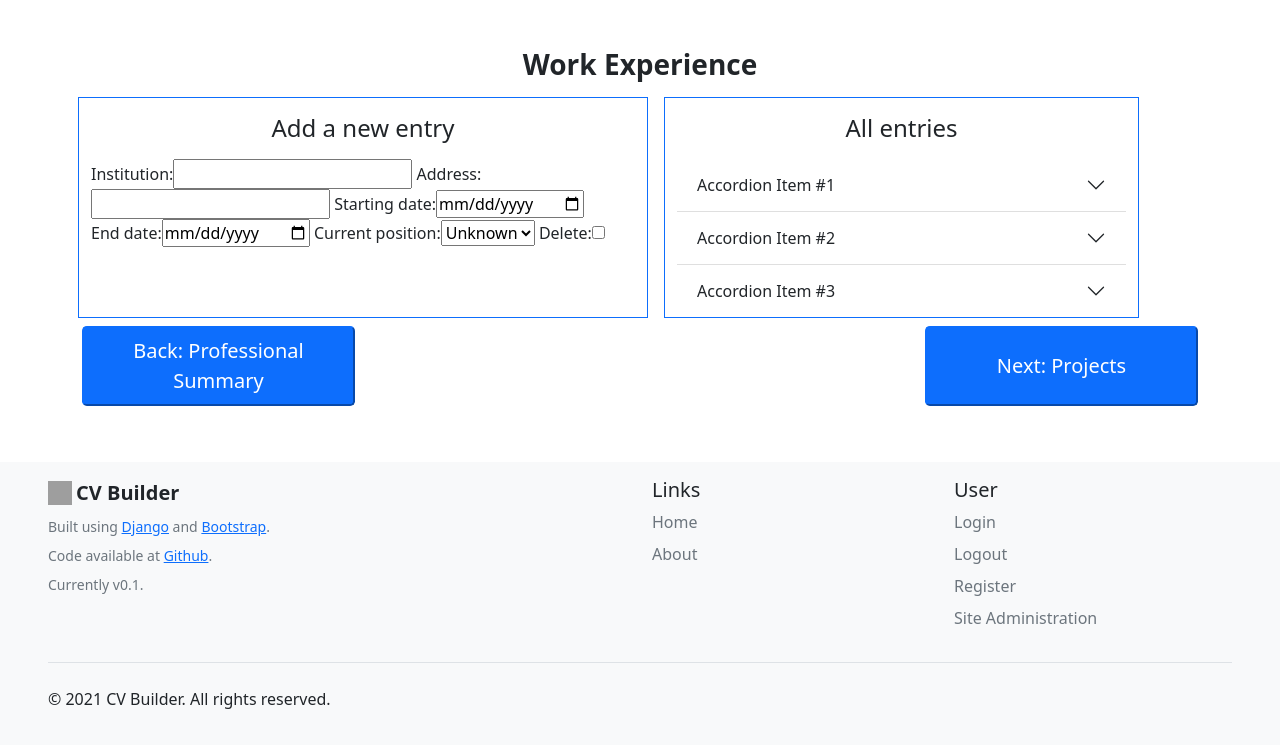
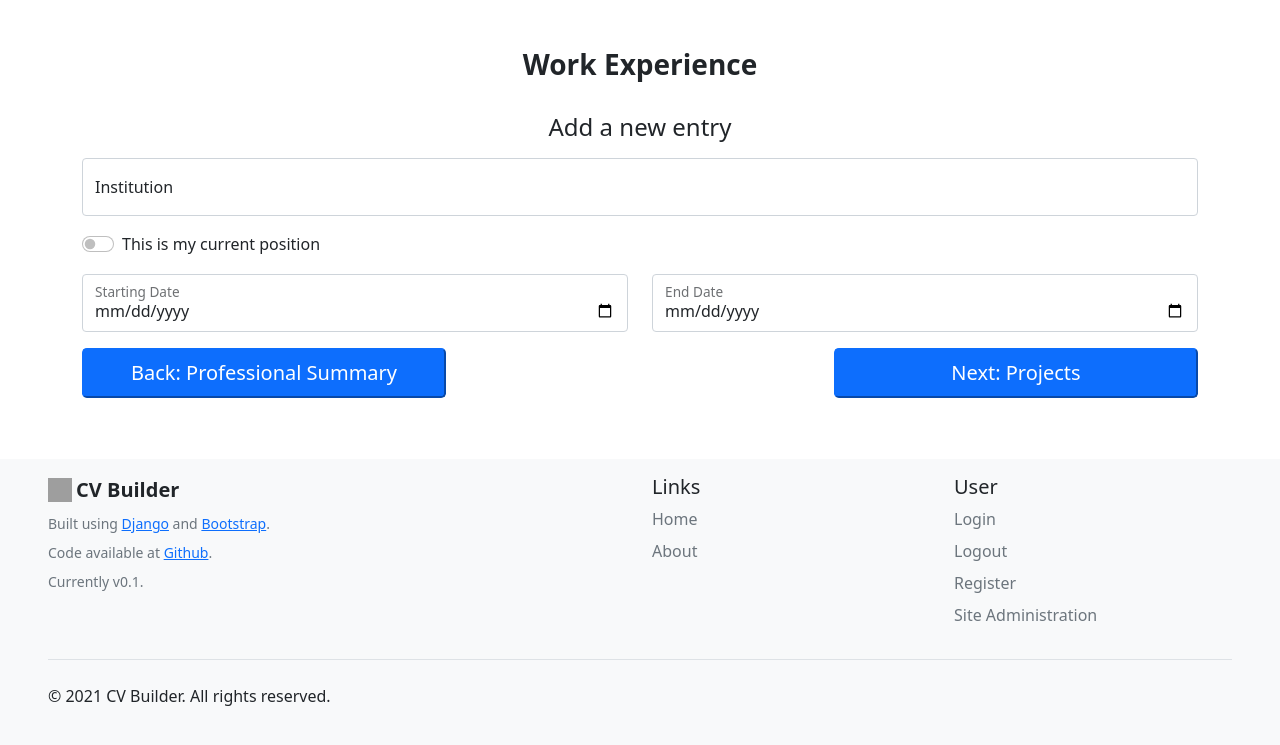
Before and after one commit to ahmdhjj92/cv-builder, a Django app: page /user/work/ in a window 1280 px wide. Shown: the part 58-803 px from the top of the page. After the commit the page ends 764 px from the top, so only its background shows below. Run offline with Django 3.2, Linux system fonts and the light colour scheme; the visitor is signed in with stand-in values (Sample User, id 1); grey boxes are pictures that could not be loaded.

Commit message:
style and add script to improve work and summary form

```diff
--- a/cv_builder/cv_builder_app/templates/cv_builder_app/layout.html
+++ b/cv_builder/cv_builder_app/templates/cv_builder_app/layout.html
@@ -84,5 +84,18 @@
       </div>
     </footer>
     <script src="https://cdn.jsdelivr.net/npm/bootstrap@5.1.0/dist/js/bootstrap.bundle.min.js" integrity="sha384-U1DAWAznBHeqEIlVSCgzq+c9gqGAJn5c/t99JyeKa9xxaYpSvHU5awsuZVVFIhvj" crossorigin="anonymous"></script>
+    <script>
+      var checkbox = document.getElementById('flexSwitchCheckDefault1');
+      if(checkbox){
+          checkbox.addEventListener('change', e => {
+            if(e.target.checked){
+              document.getElementById('enddatecheck').setAttribute('hidden',true)
+            }
+            if(!e.target.checked){
+              document.getElementById('enddatecheck').removeAttribute('hidden')
+            }
+          })
+      };
+  </script>
   </body>
 </html>
--- a/cv_builder/users/templates/users/summary.html
+++ b/cv_builder/users/templates/users/summary.html
@@ -15,11 +15,11 @@
             <div class="row">
                 <div class="col-12 col-md-6">
                     <a href="{% url 'users:header' %}">
-                        <button class="col-12 col-xl-6 col-md-8 my-2 btn-lg btn-primary" type="button">Back: Header Section</button>
+                        <button class="col-12 col-xl-8 col-md-8 my-2 btn-lg btn-primary" type="button">Back: Header Section</button>
                     </a>
                 </div>
                 <div class="col-12 col-md-6 d-flex justify-content-end">
-                    <button class="col-12 col-xl-6 col-md-8 my-2 btn-lg btn-primary" type="submit">Next: Work Experience</button>
+                    <button class="col-12 col-xl-8 col-md-8 my-2 btn-lg btn-primary" type="submit">Next: Work Experience</button>
                 </div>
             </div>
         </form>
--- a/cv_builder/users/templates/users/work.html
+++ b/cv_builder/users/templates/users/work.html
@@ -8,58 +8,53 @@
     <form method="post">
     <h1 class="h3 mb-3 fw-bold text-center">Work Experience</h1>
     <div class="row">
-        <div class="mx-2 col-lg-6 col-12 border border-primary">
+        <div class="col-12">
             <h1 class="h4 my-3 text-center">Add a new entry</h1>
                 {{ formset.management_form }}
                 {% for form in formset %}
                     {% csrf_token %}
-                    {{form}}
-                {% endfor %}
-        </div>
-        <div class="mx-2 col-lg-5 col-12 border border-primary">
-            <h1 class="h4 my-3 text-center">All entries</h1>
-            <div class="accordion accordion-flush" id="accordionFlushExample">
-                <div class="accordion-item">
-                  <h2 class="accordion-header" id="flush-headingOne">
-                    <button class="accordion-button collapsed" type="button" data-bs-toggle="collapse" data-bs-target="#flush-collapseOne" aria-expanded="false" aria-controls="flush-collapseOne">
-                      Accordion Item #1
-                    </button>
-                  </h2>
-                  <div id="flush-collapseOne" class="accordion-collapse collapse" aria-labelledby="flush-headingOne" data-bs-parent="#accordionFlushExample">
-                    <div class="accordion-body">Placeholder content for this accordion, which is intended to demonstrate the <code>.accordion-flush</code> class. This is the first item's accordion body.</div>
+                    <div class="row">
+                        <div class="col-12">
+                            <div class="form-floating">
+                                <input type="text" name="institution" class="form-control" id="floatingInput" placeholder="Institution">
+                                <strong class="text-danger">{{form.institution.errors}}</strong>
+                                <label for="floatingInput">Institution</label>
                             </div>
                         </div>
-                <div class="accordion-item">
-                  <h2 class="accordion-header" id="flush-headingTwo">
-                    <button class="accordion-button collapsed" type="button" data-bs-toggle="collapse" data-bs-target="#flush-collapseTwo" aria-expanded="false" aria-controls="flush-collapseTwo">
-                      Accordion Item #2
-                    </button>
-                  </h2>
-                  <div id="flush-collapseTwo" class="accordion-collapse collapse" aria-labelledby="flush-headingTwo" data-bs-parent="#accordionFlushExample">
-                    <div class="accordion-body">Placeholder content for this accordion, which is intended to demonstrate the <code>.accordion-flush</code> class. This is the second item's accordion body. Let's imagine this being filled with some actual content.</div>
+                        <div class="col-12 mt-3 mb-2">
+                            <div class="form-check form-switch">
+                                <input class="form-check-input" type="checkbox" role="switch" id="flexSwitchCheckDefault1">
+                                <label class="form-check-label">This is my current position</label>
                                 </div>
                         </div>
-                <div class="accordion-item">
-                  <h2 class="accordion-header" id="flush-headingThree">
-                    <button class="accordion-button collapsed" type="button" data-bs-toggle="collapse" data-bs-target="#flush-collapseThree" aria-expanded="false" aria-controls="flush-collapseThree">
-                      Accordion Item #3
-                    </button>
-                  </h2>
-                  <div id="flush-collapseThree" class="accordion-collapse collapse" aria-labelledby="flush-headingThree" data-bs-parent="#accordionFlushExample">
-                    <div class="accordion-body">Placeholder content for this accordion, which is intended to demonstrate the <code>.accordion-flush</code> class. This is the third item's accordion body. Nothing more exciting happening here in terms of content, but just filling up the space to make it look, at least at first glance, a bit more representative of how this would look in a real-world application.</div>
+                    </div>
+                    <div class="row">
+                        <div class="col-6 mt-2 mb-2">
+                            <div class="form-floating">
+                                <input type="date" name="starting_date" class="form-control" id="floatingInput" placeholder="Starting Date">
+                                <strong class="text-danger">{{form.starting_date.errors}}</strong>
+                                <label for="floatingInput">Starting Date</label>
+                            </div>
+                        </div>
+                        <div class="col-6 mt-2 mb-2" id="enddatecheck">
+                            <div class="form-floating">
+                                <input type="date" name="end_date" class="form-control" id="floatingInput" placeholder="End Date">
+                                <strong class="text-danger">{{form.end_date.errors}}</strong>
+                                <label for="floatingInput">End Date</label>
                             </div>
                         </div>
                     </div>
                 </div>
+                {% endfor %}
         </div>
     <div class="row">
         <div class="col-12 col-md-6">
             <a href="{% url 'users:summary' %}">
-                <button class="col-12 col-xl-6 col-md-8 my-2 btn-lg btn-primary" type="button">Back: Professional Summary</button>
+                <button class="col-12 col-xl-8 col-md-8 my-2 btn-lg btn-primary" type="button">Back: Professional Summary</button>
             </a>
         </div>
         <div class="col-12 col-md-6 d-flex justify-content-end">
-            <button class="col-12 col-xl-6 col-md-8 my-2 btn-lg btn-primary" type="submit">Next: Projects</button>
+            <button class="col-12 col-xl-8 col-md-8 my-2 btn-lg btn-primary" type="submit">Next: Projects</button>
         </div>
     </div>
     </form>
```
Lines whose indentation alone changed are shown as unchanged.
